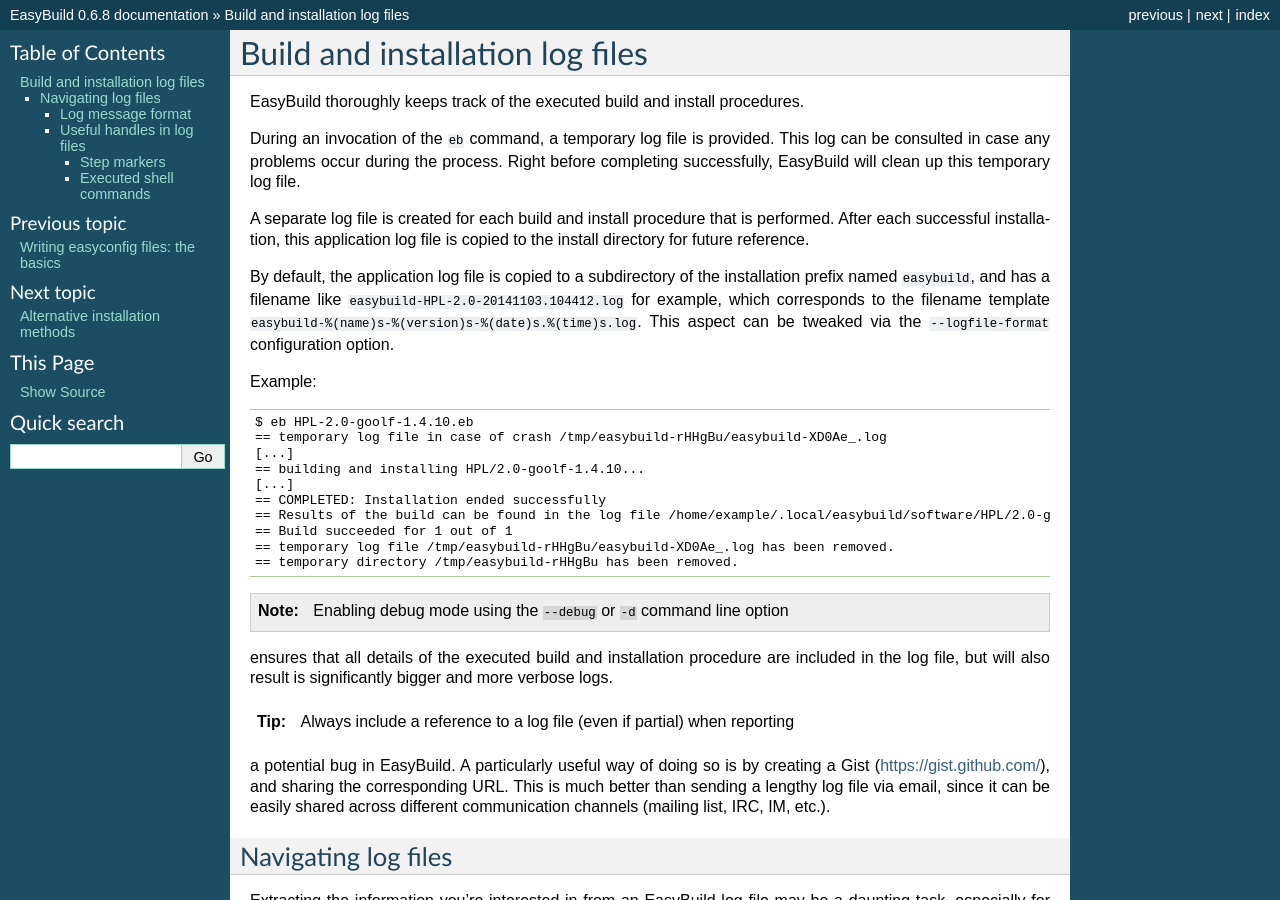
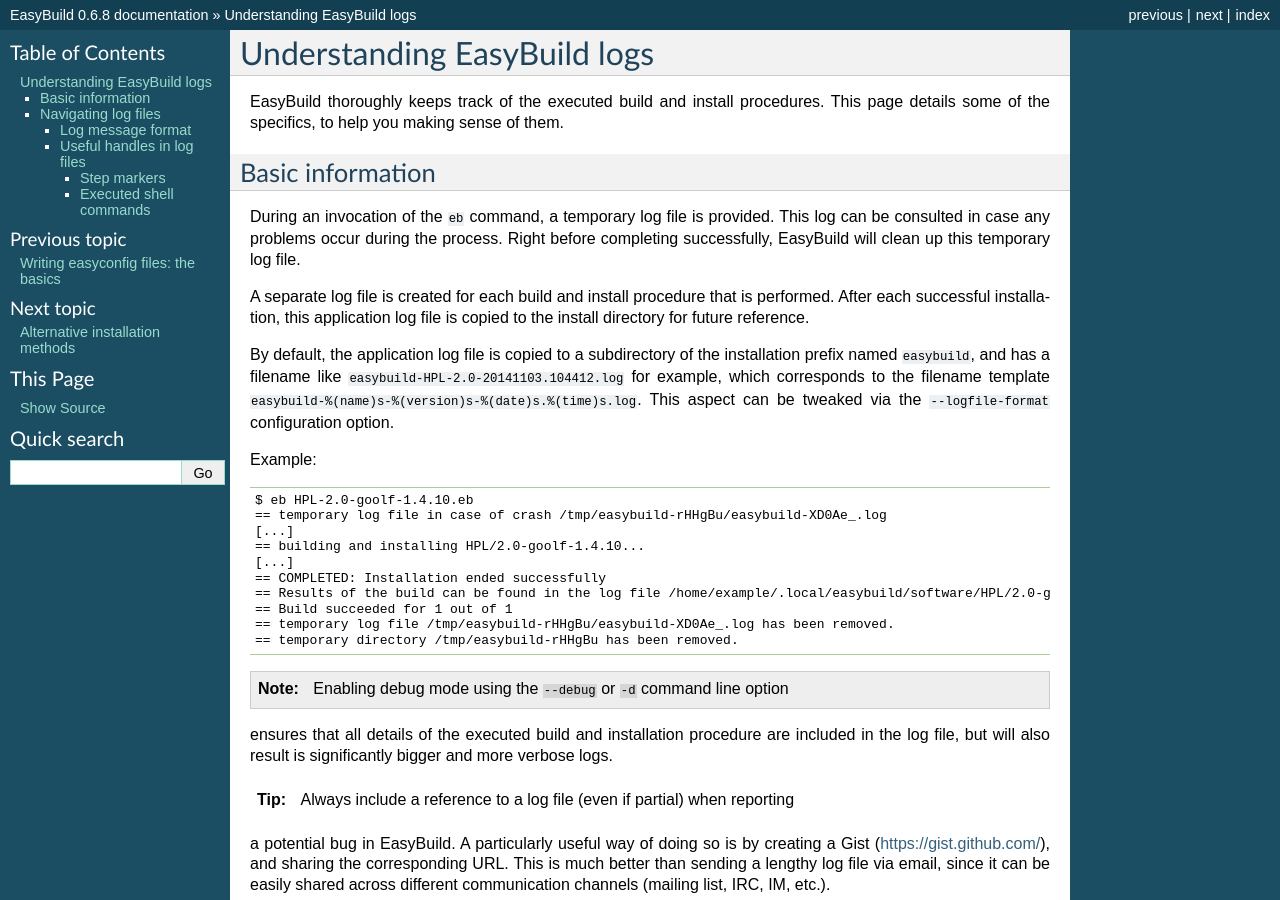
Before and after one commit to easybuilders/easybuild, a Sphinx documentation site: the page built from docs/Logfiles.rst, in a window 1280 px wide and 900 px high. Built offline with Sphinx 7.4.7, drawn with Linux system fonts in a browser that asks for light colours; some of the changed text lies outside the part shown.

Commit message:
tweak titles in Logfiles.rst

```diff
--- a/docs/Logfiles.rst
+++ b/docs/Logfiles.rst
@@ -1,9 +1,14 @@
 
 
-Build and installation log files
-================================
+Understanding EasyBuild logs
+=============================
 
 EasyBuild thoroughly keeps track of the executed build and install procedures.
+This page details some of the specifics, to help you making sense of them.
+
+
+Basic information
+-----------------
 
 During an invocation of the ``eb`` command, a temporary log file is provided.
 This log can be consulted in case any problems occur during the process.
```
